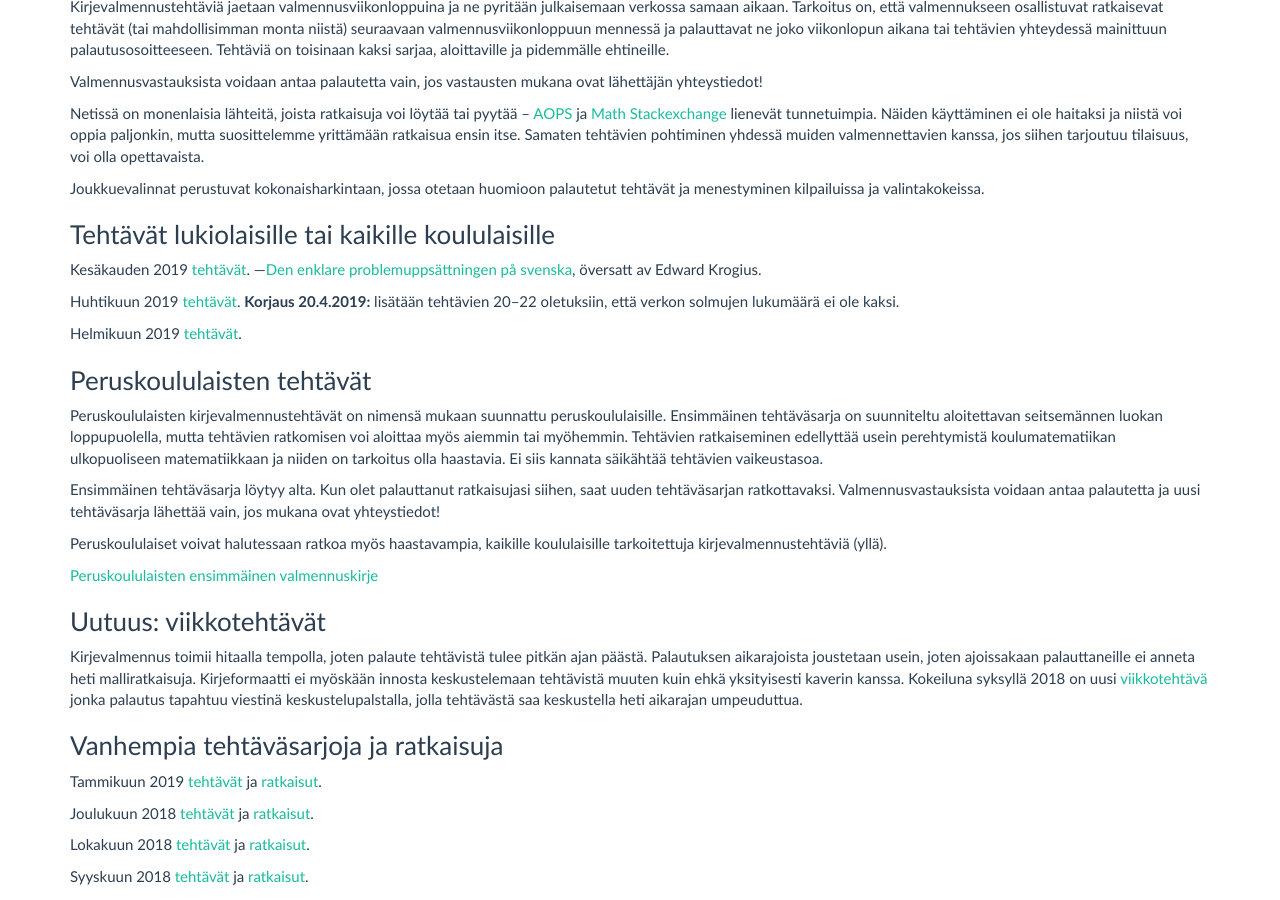
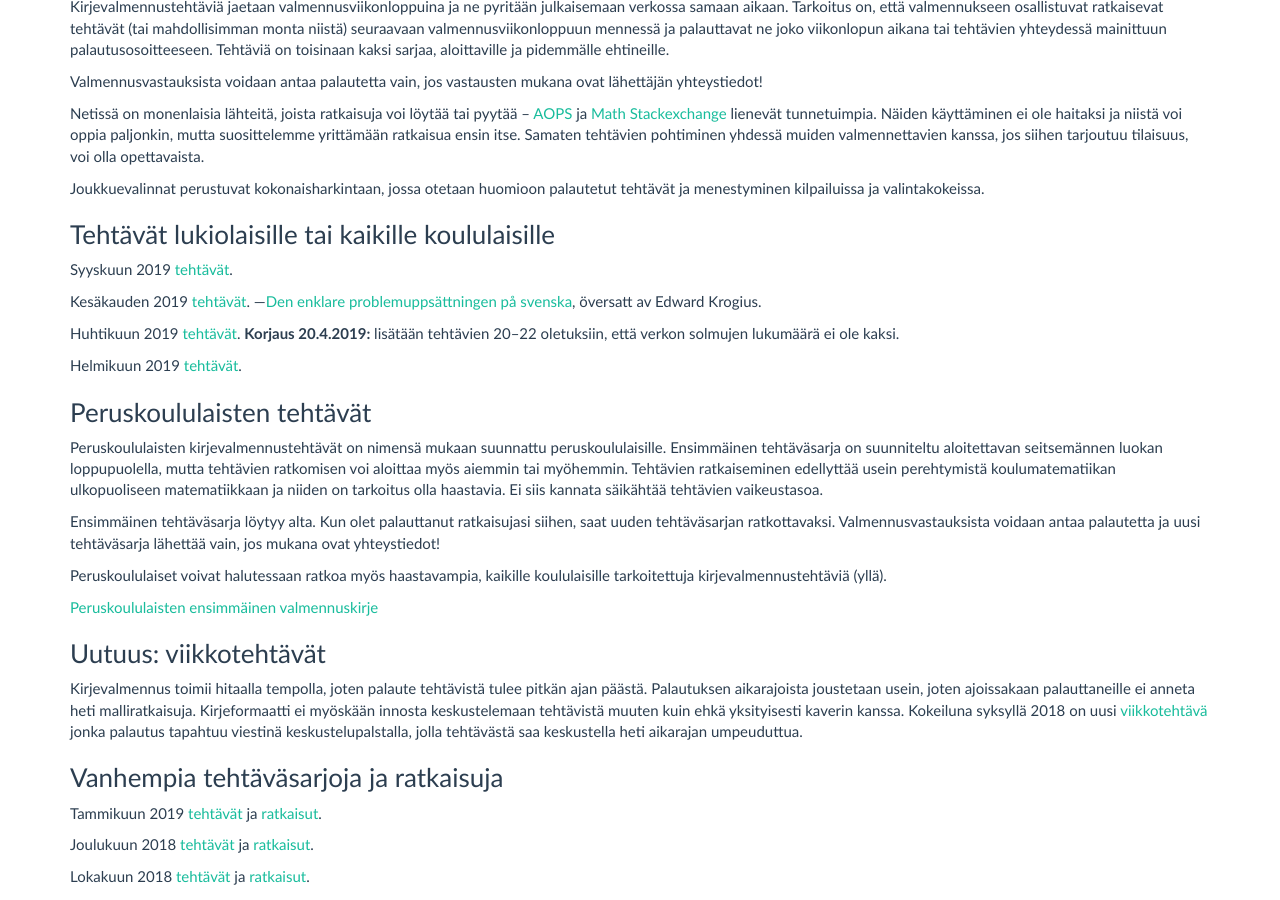
Before and after one commit to matematiikkakilpailut/matematiikkakilpailut.github.io, a Jekyll site: the page built from valmennus/index.md, in a window 1280 px wide and 900 px high, scrolled down 413 px. Built offline with Jekyll 4.4.1, drawn with Linux system fonts in a browser that asks for light colours.

Commit message:
Syyskuun kirje

```diff
--- a/valmennus/index.md
+++ b/valmennus/index.md
@@ -37,6 +37,8 @@ otetaan huomioon palautetut tehtävät ja menestyminen kilpailuissa ja
 valintakokeissa.
 
 ### Tehtävät lukiolaisille tai kaikille koululaisille
+
+Syyskuun 2019 [tehtävät](2019/kirje_2019_09.pdf).
 
 Kesäkauden 2019 [tehtävät](2019/kirje_2019_05.pdf).
 &mdash;<span lang="sv">[Den enklare problemuppsättningen på svenska](https://matteverkstaden.wordpress.com/2019/06/15/sommarutmaning/),
```
